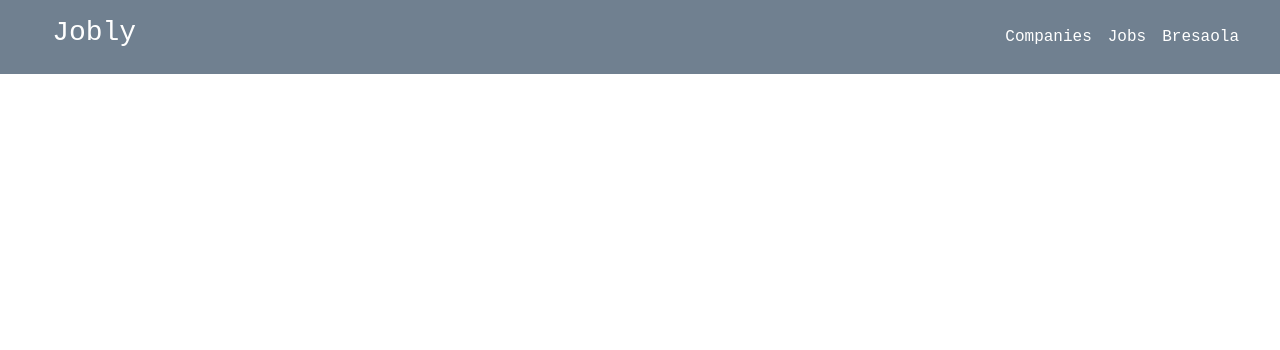
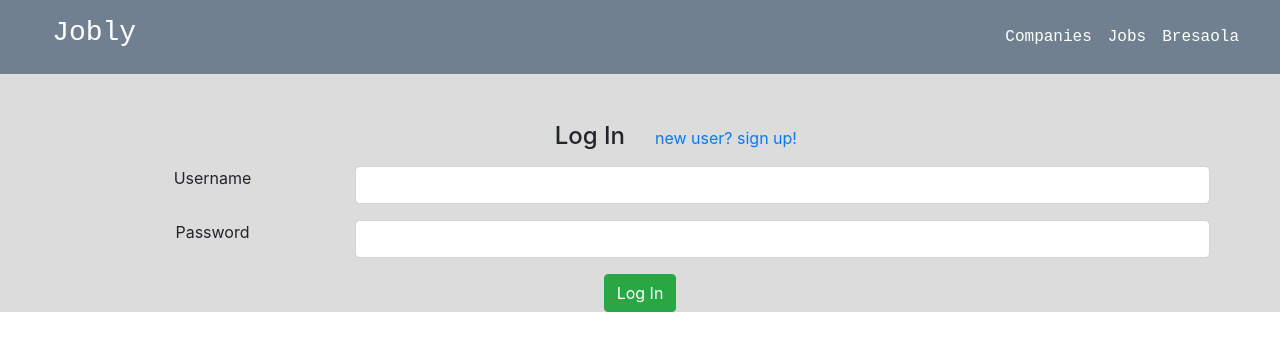
Before and after one commit to ssully28/react-jobly, a React (Create React App) app in the folder jobly/: page /login in a window 1280 px wide. Shown: the top 350 px of the page. Built offline with nearby package versions, Linux system fonts and the light colour scheme.

Commit message:
added login form with toggle register logic

```diff
--- a/jobly/src/components/Companies.js
+++ b/jobly/src/components/Companies.js
@@ -23,7 +23,7 @@ export class Companies extends Component {
 
     return (
       <div className="container">
-        <h1> Companies</h1>
+        <h1>Companies</h1>
         {companyList}
       </div>
     )
--- /dev/null
+++ b/jobly/src/components/CompanyDetail.js
@@ -0,0 +1,46 @@
+import React, { Component } from 'react';
+import JoblyApi from '../JoblyApi';
+import Job from './Job';
+
+
+/**
+ * will be passed in a company object as a prop
+ * user the JoblyAPI to get all the jobs associated from this vcompany
+ * list all the jobs out, pretty much copyPasta from Jobs
+ */
+export default class CompanyDetail extends Component {
+  constructor(props) {
+    super(props)
+
+    this.state = {
+      company: undefined
+    }
+  }
+
+  async componentDidMount() {
+    let company = await JoblyApi.getCompany(this.props.handle);
+    this.setState({company})
+  }
+
+  render() {
+    const { company } = this.state;
+    // console.log(Date.now());
+    // console.log(company);
+
+
+    const jobList = this.state.company
+      ? company.jobs.map(j => <Job key={j.id} job={j} />)
+      : null;
+
+
+
+    return (
+      <div className="container">
+        <h1>Jobs @ {company ? company.name : 'loading'}</h1>
+        {jobList}
+      </div>
+    )
+  }
+}
+
+// {jobList}
--- /dev/null
+++ b/jobly/src/components/Home.js
@@ -0,0 +1,13 @@
+import React, { Component } from 'react'
+
+export default class Home extends Component {
+  render() {
+    return (
+      <div>
+        <h3>wilkommen...</h3>
+        <h1 className="display-1" >Jobly</h1>
+        <h1> <em>le best place to get le jobs </em> </h1>
+      </div>
+    )
+  }
+}
--- /dev/null
+++ b/jobly/src/components/Login.js
@@ -0,0 +1,157 @@
+import React, { Component } from 'react';
+
+const formFieldArr = [
+  ['username', 'Username'],
+  ['password', 'Password'],
+  ['email', 'Email'],
+  ['first_name', 'First Name'],
+  ['last_name', 'Last Name]']
+]
+
+export default class Login extends Component {
+	constructor(props) {
+		super(props);
+
+		this.state = {
+      isSignUp: false,
+      username: '',
+			password: '',
+			email: '',
+			first_name: '',
+			last_name: ''
+    };
+    this.handleChange = this.handleChange.bind(this);
+    this.handleSubmit = this.handleSubmit.bind(this);
+    this.toggleForm = this.toggleForm.bind(this);
+
+  }
+
+  handleSubmit(e) {
+    e.preventDefault();
+		this.props.setAuthUser(this.state);
+	}
+
+  handleChange(e) {
+  	this.setState({
+			[e.target.name]: e.target.value
+		});
+  }
+
+  toggleForm() {
+    this.setState({isSignUp: !this.state.isSignUp});
+  }
+
+	render() {
+    const { isSignUp } = this.state;
+
+    const buttonLabel = isSignUp
+      ? 'Register'
+      : 'Log In'
+
+    let formToShow = formFieldArr.map(field => (
+      <div className="form-group row" key={field[0]} >
+        <label className="col-3" htmlFor={`${field[0]}`}> {`${field[1]}`} </label>
+        <input
+          id={`${field[0]}`}
+          onChange={this.handleChange}
+          value={this.state[field[0]]}
+          type="text"
+          name={`${field[0]}`}
+          className="form-control col-9"
+          required
+        />
+      </div>
+    ))
+
+    formToShow = isSignUp
+      ? formToShow
+      : formToShow.slice(0,2)
+
+		return (
+      <div className="container" >
+        <div className="d-flex justify-content-center row" >
+
+          <div className="col-6 d-flex justify-content-end">
+            <h4>{buttonLabel}  </h4>
+          </div>
+          <div className="col-6 d-flex justify-content-start pt-1">
+            <p className="btn-link" onClick={this.toggleForm} > {this.state.isSignUp ? 'already a user? log in' : 'new user? sign up!' } </p>
+          </div>
+
+        </div>
+				<form
+        onSubmit={this.handleSubmit}
+        className="form-group"
+        >
+        {formToShow}
+					{/* <div className="form-group row" >
+          <label className="col-3" htmlFor="username"> Username </label>
+            <input
+              id="username"
+              onChange={this.handleChange}
+              value={this.state.username}
+              type="text"
+              name="username"
+              className="form-control col-9"
+              required
+            />
+          </div>
+
+					<div className="form-group row" >
+          <label className="col-3" htmlFor="email"> Email </label>
+            <input
+              id="email"
+              onChange={this.handleChange}
+              value={this.state.email}
+              type="text"
+              name="email"
+              className="form-control col-9"
+              required
+            />
+          </div>
+
+          <div className="form-group row" >
+          <label className="col-3" htmlFor="password"> Password </label>
+            <input
+              id="password"
+              onChange={this.handleChange}
+              value={this.state.password}
+              type="text"
+              name="password"
+              className="form-control col-9"
+              required
+            />
+          </div>
+
+					<div className="form-group row" >
+          <label className="col-3" htmlFor="first_name"> First Name </label>
+            <input
+              id="first_name"
+              onChange={this.handleChange}
+              value={this.state.first_name}
+              type="text"
+              name="first_name"
+              className="form-control col-9"
+              required
+            />
+          </div>
+
+					<div className="form-group row" >
+          <label className="col-3" htmlFor="last_name"> Last Name </label>
+            <input
+              id="last_name"
+              onChange={this.handleChange}
+              value={this.state.last_name}
+              type="text"
+              name="last_name"
+              className="form-control col-9"
+              required
+            />
+          </div> */}
+
+					<button className ="btn btn-success" >{buttonLabel}</button>
+				</form>
+      </div>
+    );
+	}
+}
--- a/jobly/src/components/Routes.js
+++ b/jobly/src/components/Routes.js
@@ -1,18 +1,43 @@
 import React, { Component } from 'react';
 import {BrowserRouter, Switch, Route} from 'react-router-dom';
 import Jobs from './Jobs';
+import Home from './Home';
+import Login from './Login';
 import Companies from './Companies';
+import CompanyDetail from './CompanyDetail';
 import NavBar from './NavBar';
 
 export class Routes extends Component {
+  constructor(props) {
+    super(props)
+
+    this.state = {
+      user: undefined,
+    }
+    this.setAuthUser = this.setAuthUser.bind(this);
+  }
+
+  setAuthUser() {
+
+  }
+
+
   render() {
+    const companyDetail = props => {
+      const { handle } = props.match.params;
+      return <CompanyDetail handle={handle}/>
+    }
+
     return (
       <React.Fragment>
         <BrowserRouter>
         <NavBar />
           <Switch>
+            <Route exact path="/" render={ () => <Home />} />
+            <Route exact path="/login" render={ () => <Login setAuthUser={this.setAuthUser} />} />
             <Route exact path="/jobs" render={ () => <Jobs />} />
             <Route exact path="/companies" render={ () => <Companies />} />
+            <Route exact path="/companies/:handle" render={companyDetail} />
           </Switch>
         </BrowserRouter>
       </React.Fragment>
```
Also changed, not shown: jobly/src/components/EditProfileForm.js (added, +38 -0 lines), jobly/src/components/Profile.js (added, +32 -0 lines), 1 other file (tests, documents, lock files or other folders).
